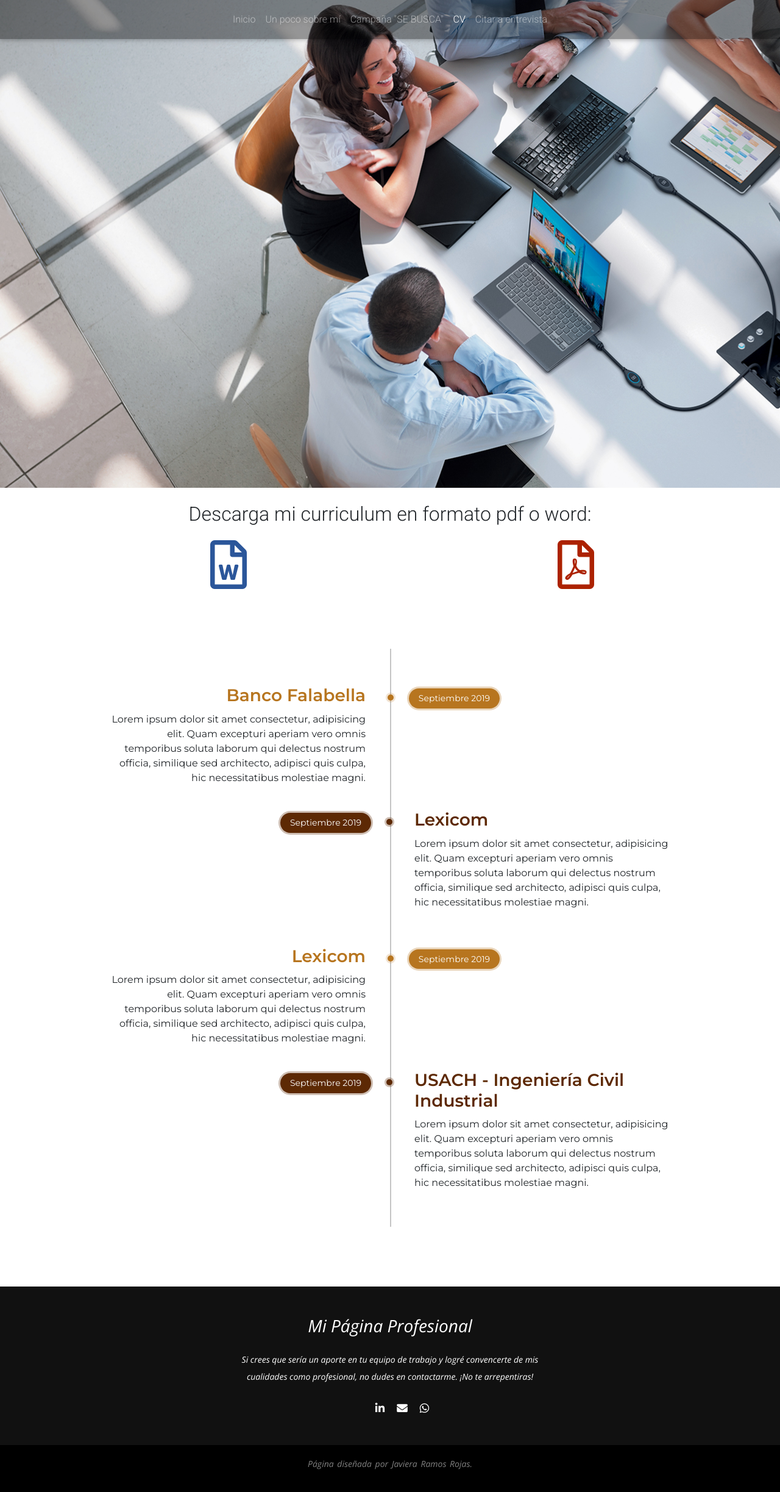
After one commit to JaviRamosRojas/PrimeraPagina, a PHP site: page /pags/CV.html in a window 1280 px wide. The commit adds this page. Shown: the whole page at 61% size. Run offline with PHP 8.4, Linux system fonts and the light colour scheme; some libraries are stand-ins or nearby versions.

Commit message:
Se agrega la pag del CV y se cambia el menu para el index

```diff
--- a/css/estilos.css
+++ b/css/estilos.css
@@ -1,3 +1,6 @@
+/*LETRA LINEA DE TIEMPO*/
+@import url('https://fonts.googleapis.com/css2?family=Montserrat:wght@400;500;600&display=swap');
+
 /* Links */
 a,
 a:focus,
@@ -153,113 +156,190 @@
 	opacity: .5;
 }
 
-/*ESTRUCTURA BASE*/
-
-html,
-body {
-  height: 100%;
-
-}
-body {
-  color: #000;
-  text-align: center;
+/*ICONOS CV*/
+.iconosCv{
+  list-style: none;
+  display: flex;
+  align-items: center;
+  justify-content:center;
+  margin: 1rem 0 3rem 0;
 }
 
-/* Extra markup and styles for table-esque vertical and horizontal centering */
-.site-wrapper {
-  display: table;
-  width: 100%;
-  height: 100%; /* For at least Firefox */
-  min-height: 100%;
-
-}
-.site-wrapper-inner {
-  display: table-cell;
-  vertical-align: center;
-}
-.cover-container {
-  margin-right: auto;
-  margin-left: auto;
+.iconosCv li{
+  margin: 0 10px;
 }
 
-
-/*
- * Header
- */
-
-.masthead {
-  margin-bottom: 2rem;
+.pdf{
+  text-decoration: none;
+  color: #ac2200;
 }
 
-.nav-masthead .nav-link {
-  padding: .25rem 0;
-  font-weight: bold;
-  color: #000;
-  background-color: transparent;
-  border-bottom: .25rem solid transparent;
+.word{
+  text-decoration: none;
+  color: #2b569a;
 }
 
-.nav-masthead .nav-link:hover,
-.nav-masthead .nav-link:focus {
-  border-bottom-color: #6E6A6A;
+.iconosCv a i{
+  font-size: 5rem;
+  transition: color .4s ease;
 }
 
-.nav-masthead .nav-link + .nav-link {
-  margin-left: 1rem;
+.iconosCv a:hover i{
+  color: #5d2904;
 }
 
-.nav-masthead .active {
-  color: #000;
-  border-bottom-color: #000;
+/*LINEA DE TIEMPO*/
+
+.lineaTiempo{
+  font-family: 'Montserrat', sans-serif;
+  position: relative;
+  margin: 50px auto;
+  padding: 40px 0;
+  width: 1000px;
 }
 
-@media (min-width: 48em) {
-  .masthead-brand {
-    float: left;
-  }
-  .nav-masthead {
-    float: right;
+.lineaTiempo:before{
+  content: '';
+  position: absolute;
+  left: 50%;
+  top: 0;
+  width: 2px;
+  height: 100%;
+  background: #c5c5c5;
+}
+
+.lineaTiempo li .contenido{
+  padding-bottom: 20px;
+}
+
+.lineaTiempo ul{
+  margin: 0;
+  padding: 0;
+}
+
+.lineaTiempo li{
+  list-style: none;
+  position: relative;
+  width: 50%;
+  padding: 20px 40px;
+  box-sizing: border-box;
+}
+
+.lineaTiempo li:nth-child(odd){
+  float: left;
+  text-align: right;
+  clear: both;
+}
+
+.lineaTiempo li:nth-child(even){
+  float: right;
+  text-align: left;
+  clear: both;
+}
+
+.lineaTiempo li:nth-child(odd):before{
+  content: '';
+  position: absolute;
+  width: 10px;
+  height: 10px;
+  background: rgba(183,117,31,1);
+  border-radius: 50%;
+  box-shadow: 0 0 0 3px rgba(183,117,31,.2);
+  top: 35px;
+  right: -6px;
+}
+
+.lineaTiempo li:nth-child(even):before{
+  content: '';
+  position: absolute;
+  width: 10px;
+  height: 10px;
+  background: rgba(93,41,4,1);
+  border-radius: 50%;
+  box-shadow: 0 0 0 3px rgba(93,41,4,.3);
+  top: 35px;
+  left:-6px;
+}
+
+.lineaTiempo li h3{
+  margin: 0;
+  padding: 0;
+  font-weight: 600;
+}
+
+.h3Derecha{
+  color: rgba(93,41,4,1);
+}
+
+.h3Izquierda{
+  color: rgba(183,117,31,1);
+}
+
+.lineaTiempo li p{
+  margin: 10px 0 0;
+  padding: 0;
+}
+
+.lineaTiempo li .tiempo h4{
+  margin: 0;
+  padding: 0;
+  font-size: 14px;
+}
+
+.lineaTiempo li:nth-child(odd) .tiempo{
+  position: absolute;
+  top: 25px;
+  right: -180px;
+  margin: 0;
+  padding: 8px 16px;
+  background: rgba(183,117,31,1);
+  color: #fff;
+  border-radius: 18px;
+  box-shadow: 0 0 0 3px rgba(183,117,31,.3);
+}
+
+.lineaTiempo li:nth-child(even) .tiempo{
+  position: absolute;
+  top: 25px;
+  left: -180px;
+  margin: 0;
+  padding: 8px 16px;
+  background: rgba(93,41,4,1);
+  color: #fff;
+  border-radius: 18px;
+  box-shadow: 0 0 0 3px rgba(93,41,4,.3);
+}
+
+@media (max-width: 1000px){
+  .lineaTiempo{
+    width: 100%;
   }
 }
 
-
-/*
- * Cover
- */
-
-.cover {
-  padding: 0 1.5rem;
-}
-
-
-/*
- * Affix and center
- */
-
-@media (min-width: 40em) {
-  /* Pull out the header and footer */
-  .masthead {
-    position: fixed;
-    top: 0;
+@media (max-width: 767px){
+  .lineaTiempo{
+    width: 100%;
+    padding-bottom: 0;
   }
-  .mastfoot {
-    position: fixed;
-    bottom: 0;
+  .lineaTiempo:before{
+    left: 20px;
   }
-  /* Start the vertical centering */
-  .site-wrapper-inner {
-    vertical-align: middle;
+  .lineaTiempo li:nth-child(even),
+  .lineaTiempo li:nth-child(odd){
+    width: 100%;
+    text-align: left;
+    padding-left: 50px;
+    padding-bottom: 50px;
   }
-  /* Handle the widths */
-  .masthead,
-  .cover-container {
-    width: 100%; /* Must be percentage or pixels for horizontal alignment */
+  .lineaTiempo li:nth-child(even):before,
+  .lineaTiempo li:nth-child(odd):before{
+    top: -18px;
+    left: 16px;
+  }
+  .lineaTiempo li:nth-child(even) .tiempo,
+  .lineaTiempo li:nth-child(odd) .tiempo{
+    top: -30px;
+    left: 50px;
+    right: inherit;
   }
 }
-
-@media (min-width: 62em) {
-  .masthead,
-  .cover-container {
-    width: 42rem;
-  }
-}
--- /dev/null
+++ b/pags/CV.html
@@ -0,0 +1,142 @@
+<!DOCTYPE html>
+<html lang="en">
+<head>
+	<meta charset="UTF-8">
+	<meta name="viewport" content="width=device-width, initial-scale=1.0">
+	<title>Curriculum Vitae</title>
+
+	<link href="https://fonts.googleapis.com/css2?family=Open+Sans:ital@1&display=swap" rel="stylesheet">
+
+	<!-- Font Awesome -->
+	<script src="https://kit.fontawesome.com/6577691a32.js" crossorigin="anonymous"></script>
+	<link rel="stylesheet" href="https://use.fontawesome.com/releases/v5.8.2/css/all.css">
+	<!-- Google Fonts -->
+	<link rel="stylesheet" href="https://fonts.googleapis.com/css?family=Roboto:300,400,500,700&display=swap">
+	<!-- Bootstrap core CSS -->
+	<link href="https://cdnjs.cloudflare.com/ajax/libs/twitter-bootstrap/4.5.0/css/bootstrap.min.css" rel="stylesheet">
+	<!-- Material Design Bootstrap -->
+	<link href="https://cdnjs.cloudflare.com/ajax/libs/mdbootstrap/4.19.1/css/mdb.min.css" rel="stylesheet">
+
+<!-- CSS -->
+	<link rel="stylesheet" type="text/css" href="../css/estilos.css">
+
+</head>
+
+<body>
+
+	<header>
+		<nav class="navbar navbar-expand-sm navbar-dark negro scrolling-navbar fixed-top">
+			<button class="navbar-toggler custom-toggler" type="button" data-toggle="collapse" data-target="#navbarTogglerDemo01" aria-controls="navbarTogglerDemo01" aria-expanded="false" aria-label="Toggle navigation">
+				<span class="navbar-toggler-icon"></span>
+			</button>
+			<div class="collapse navbar-collapse justify-content-center" id="navbarTogglerDemo01">
+				<div class="navbar-nav">
+					<a class="nav-item nav-link" href="../index.html">Inicio</a>
+					<a class="nav-item nav-link" href="./UnPocoSobreMi.html">Un poco sobre mí</a>
+					<a class="nav-item nav-link" href="./CampanaSeBusca.html">Campaña "SE BUSCA"</a>
+					<a class="nav-item nav-link active" href="./CV.html">CV</a>
+					<a class="nav-item nav-link" href="./CitarParaEntrevista.html">Citar a entrevista</a>
+				</div>
+			</div>
+		</nav>
+
+		<section class="imagenEncabezado">
+
+		</section>
+	</header>
+
+	<br>
+	<main>
+		<div class="container">
+			<div class="row">
+				<div class="col-12">
+				<h2 class="text-center">Descarga mi curriculum en formato pdf o word:</h2>
+				</div>
+				<div class="col-6">
+					<ul class="iconosCv">
+					<li><a href=""><i class="word far fa-file-word"></i></a></li>
+					</ul>
+				</div>
+				<div class="col-6">
+					<ul class="iconosCv">
+					<li><a href="../archivos/PresupuestoSitioWeb.pdf"><i class="pdf far fa-file-pdf"></i></a></li>
+					</ul>
+				</div>
+			</div>
+			<div class="row">
+				<div class="lineaTiempo">
+					<ul>
+						<li>
+							<div class="content">
+								<h3 class="h3Izquierda">Banco Falabella</h3>
+								<p>Lorem ipsum dolor sit amet consectetur, adipisicing elit. Quam excepturi aperiam vero omnis temporibus soluta laborum qui delectus nostrum officia, similique sed architecto, adipisci quis culpa, hic necessitatibus molestiae magni.</p>
+							</div>
+							<div class="tiempo">
+								<h4>Septiembre 2019</h4>
+							</div>
+						</li>
+						<li>
+							<div class="contenido">
+								<h3 class="h3Derecha">Lexicom</h3>
+								<p>Lorem ipsum dolor sit amet consectetur, adipisicing elit. Quam excepturi aperiam vero omnis temporibus soluta laborum qui delectus nostrum officia, similique sed architecto, adipisci quis culpa, hic necessitatibus molestiae magni.</p>
+							</div>
+							<div class="tiempo">
+								<h4>Septiembre 2019</h4>
+							</div>
+						</li>
+						<li>
+							<div class="content">
+								<h3 class="h3Izquierda">Lexicom</h3>
+								<p>Lorem ipsum dolor sit amet consectetur, adipisicing elit. Quam excepturi aperiam vero omnis temporibus soluta laborum qui delectus nostrum officia, similique sed architecto, adipisci quis culpa, hic necessitatibus molestiae magni.</p>
+							</div>
+							<div class="tiempo">
+								<h4>Septiembre 2019</h4>
+							</div>
+						</li>
+						<li>
+							<div class="content">
+								<h3 class="h3Derecha">USACH - Ingeniería Civil Industrial</h3>
+								<p>Lorem ipsum dolor sit amet consectetur, adipisicing elit. Quam excepturi aperiam vero omnis temporibus soluta laborum qui delectus nostrum officia, similique sed architecto, adipisci quis culpa, hic necessitatibus molestiae magni.</p>
+							</div>
+							<div class="tiempo">
+								<h4>Septiembre 2019</h4>
+							</div>
+						</li>
+						<div style="clear: both;"></div>
+					</ul>
+
+				</div>
+			</div>
+		</div>
+
+	</main>
+
+	<br><br>
+
+	<footer>
+		<div class="footerContent">
+			<h3>Mi Página Profesional</h3>
+			<p>Si crees que sería un aporte en tu equipo de trabajo y logré convencerte de mis cualidades como profesional, no dudes en contactarme. ¡No te arrepentiras!</p>
+			<ul class="redes">
+				<li><a href=""><i class="fab fa-linkedin-in"></i></a></li>
+				<li><a href=""><i class="fas fa-envelope"></i></a></li>
+				<li><a href=""><i class="fab fa-whatsapp"></i></a></li>
+			</ul>
+		</div>
+		<div class="footerFinal">
+			<p>Página diseñada por Javiera Ramos Rojas.</p>
+		</div>
+	</footer>
+
+
+	<!-- JQuery -->
+	<script type="text/javascript" src="https://cdnjs.cloudflare.com/ajax/libs/jquery/3.5.1/jquery.min.js"></script>
+	<!-- Bootstrap tooltips -->
+	<script type="text/javascript" src="https://cdnjs.cloudflare.com/ajax/libs/popper.js/1.14.4/umd/popper.min.js"></script>
+	<!-- Bootstrap core JavaScript -->
+	<script type="text/javascript" src="https://cdnjs.cloudflare.com/ajax/libs/twitter-bootstrap/4.5.0/js/bootstrap.min.js"></script>
+	<!-- MDB core JavaScript -->
+	<script type="text/javascript" src="https://cdnjs.cloudflare.com/ajax/libs/mdbootstrap/4.19.1/js/mdb.min.js"></script>
+
+</body>
+</html>
--- a/pags/UnPocoSobreMi.html
+++ b/pags/UnPocoSobreMi.html
@@ -33,7 +33,7 @@
 					<a class="nav-item nav-link" href="../index.html">Inicio</a>
 					<a class="nav-item nav-link active" href="./UnPocoSobreMi.html">Un poco sobre mí</a>
 					<a class="nav-item nav-link" href="./CampanaSeBusca.html">Campaña "SE BUSCA"</a>
-					<a class="nav-item nav-link" href="./CVyLogros.html">CV/Logros</a>
+					<a class="nav-item nav-link" href="./CV.html">CV</a>
 					<a class="nav-item nav-link" href="./CitarParaEntrevista.html">Citar a entrevista</a>
 				</div>
 			</div>
```
Also changed, not shown: index.html (+11 -21 lines), 1 other file.
